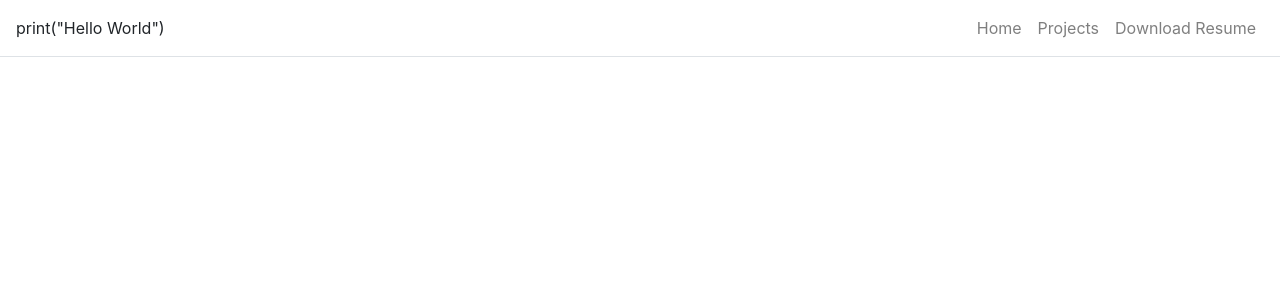
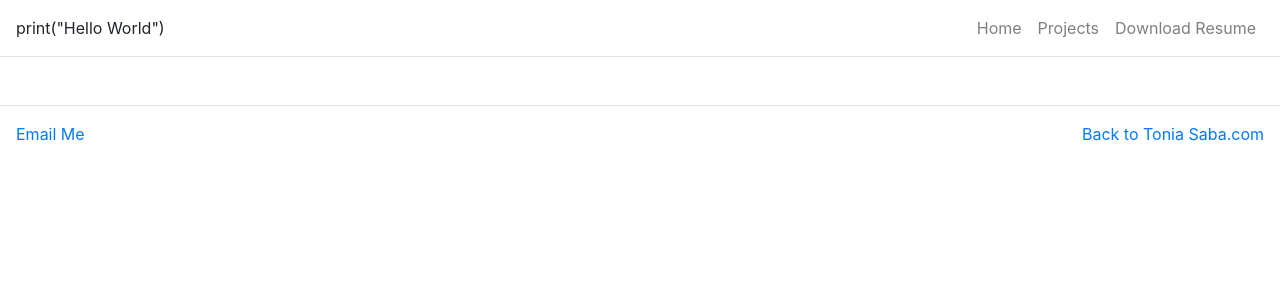
Before and after one commit to tsabz/SABA_DEV, a React (Create React App) app: page / in a window 1280 px wide. Shown: the top 300 px of the page. Built offline with nearby package versions, Linux system fonts and the light colour scheme; the HTML template or start-up script is replaced by a standard one.

Commit message:
footer done

```diff
--- a/src/App.js
+++ b/src/App.js
@@ -5,7 +5,7 @@
 import Nav from 'react-bootstrap/Nav';
 import './App.css';
 // import Tonia from './assests/images/toniasaba.JPG';
-// import Footer from './components/footer.js';
+import Footer from './components/footer.js';
 // import HomePage from './pages/home.js';
 // import ProjectPage from './pages/projects.js';
 import Typist from 'react-typist';
@@ -35,7 +35,7 @@
                 </Nav>
               </Navbar.Collapse>
             </Navbar>
-
+            <Footer />
         </Container>
       </Router>
     )
--- /dev/null
+++ b/src/components/footer.js
@@ -0,0 +1,23 @@
+import React from 'react';
+import Container from 'react-bootstrap/Container';
+import Row from 'react-bootstrap/Row';
+import Col from 'react-bootstrap/Col';
+
+function Footer() {
+    return (
+        <footer className="mt-5">
+            <Container fluid={true}>
+                <Row className="border-top justify-content-between p-3">
+                    <Col className="p-0" md={3} sm={12}>
+                    <a href="mailto:tonia.saba@gmail.com" target="_blank" rel="noopener noreferrer">Email Me</a>
+                    </Col>
+                    <Col className="p-0 d-flex justify-content-end" md={3}>
+                    <a href="https://toniasaba.com/">Back to Tonia Saba.com</a>
+                    </Col>
+                </Row>
+            </Container>
+        </footer>
+    )
+}
+
+export default Footer;
```
